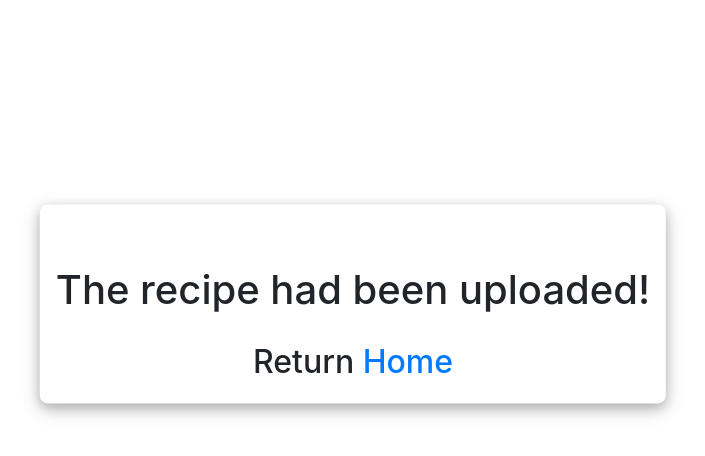
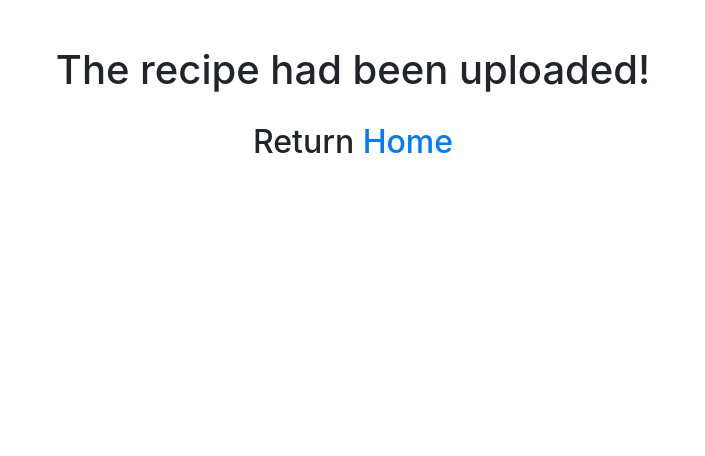
Before and after one commit to SiliconNights/SiliconNights, a Django app: template Silicon_Kooking_Src/src/templates/recipes/uploaded.html in a window 1280 px wide. Shown: the part 96-552 px from the top of the page, without its empty margins (287-992 px from the left). Run offline with Django 3.2, Linux system fonts and the light colour scheme; the template is opened without the code that fills it, so the values that code supplies are empty; some libraries are stand-ins or nearby versions.

Commit message:
Reverted

```diff
--- a/Silicon_Kooking_Src/src/templates/recipes/uploaded.html
+++ b/Silicon_Kooking_Src/src/templates/recipes/uploaded.html
@@ -1,55 +1,7 @@
 {%extends "header.html"%}
 
 {% block body %}
-<link rel="stylesheet" src="css/login.css" type = "text/css"/>
 
-	<style type="text/css">
-
-	 body {
-	    font-family:font-family: Arial, Helvetica, sans-serif;
-	}
-
-	#container {
-
-    position: absolute;
-    top: 50%;
-    left: 50%;
-    margin-right: -50%;
-    transform: translate(-50%, -50%) }
-
-	P{text-align: center}
-
-
-
-
-spaceLine {
-        white-space:pre-line;
-    }
-
-	div.box {
-        width: 100%;
-		border-radius: .5em;
-		 padding: 1em;
-		border-color: black;
-        box-shadow: 0 4px 11px 0 rgba(0, 0, 0, 0.2), 0 6px 20px 0 rgba(0, 0, 0, 0.19);
-
-
-    }
-
-
-	div.BackColor {
-    background-color: white;
-}
-
-#clear {
-    clear: both;
-}
-
-</style>
-
-<body class="body" style="background-color:white">
-	<div id = "container" >
-		<div class = "box">
 			<br>
 			<br>
 
@@ -58,8 +10,6 @@ spaceLine {
 			  <br>
 			  <h2>Return <a href="/">Home</a></h2>
 			</center>
-		</div>
-	</div>
-</body>
+
 
 {% endblock %}
```
Also changed, not shown: Silicon_Kooking_Src/src/templates/registration/logged_out.html (+0 -51 lines).
